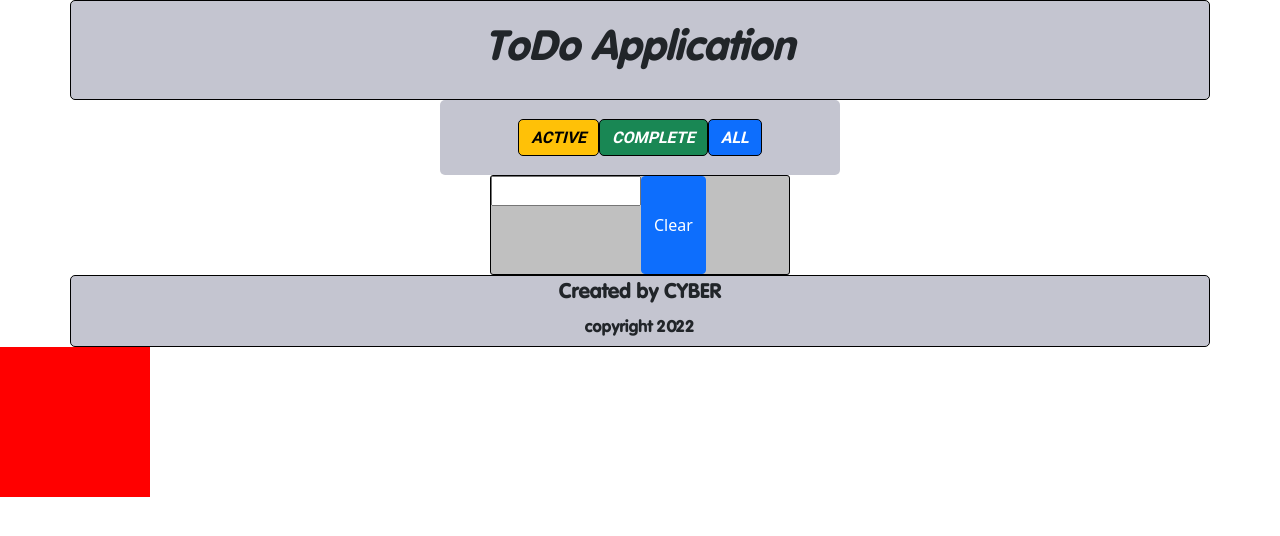
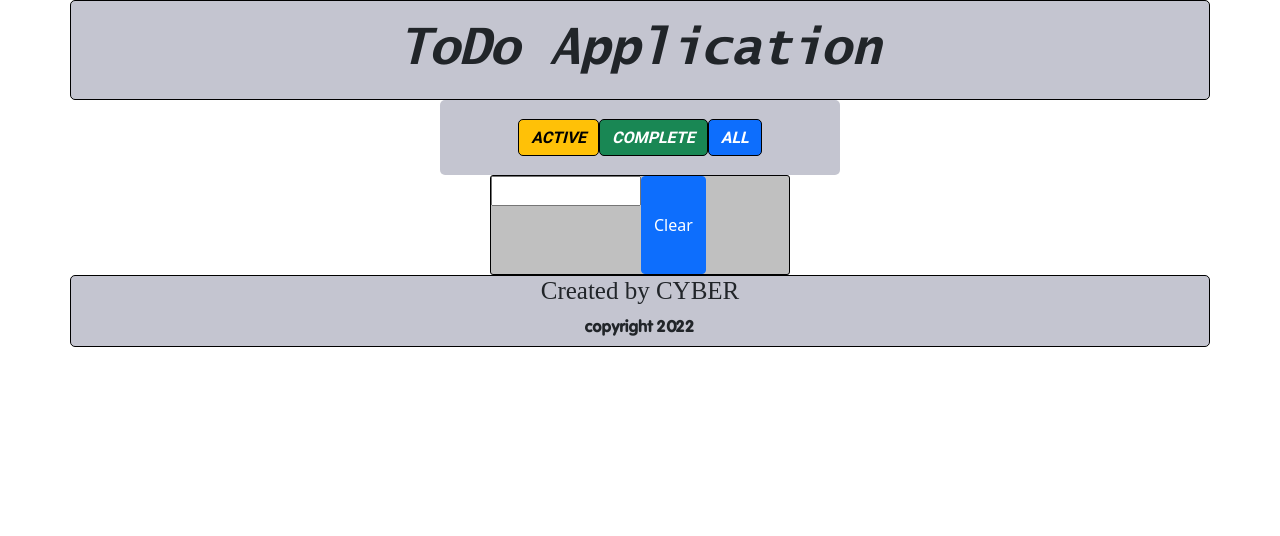
Before and after one commit to TheCyber1991Tula/frontend-template-boilerplate, a React app: page / in a window 1280 px wide. Shown: the top 536 px of the page. Built offline with nearby package versions, Linux system fonts and the light colour scheme.

Commit message:
Переписываю стили для компонентов header и footer на scss

```diff
--- a/package.json
+++ b/package.json
@@ -70,7 +70,7 @@
         "gulp-prettier": "^4.0.0",
         "html-loader": "^3.1.0",
         "husky": "^7.0.4",
-        "mini-css-extract-plugin": "^2.5.2",
+        "mini-css-extract-plugin": "^1.3.6",
         "node-sass": "^7.0.1",
         "postcss": "^8.3.6",
         "postcss-loader": "^6.2.0",
--- /dev/null
+++ b/src/assets/styles/Footer.scss
@@ -0,0 +1,22 @@
+#footer__wrap{
+    background: #C4C5D0;
+    border-radius: 5px;
+    border: solid 1px black;
+    display: flex;
+    flex-direction: column;
+    justify-content: center;
+
+    h4{
+        font: {
+            family: 'Compact Bold';
+            size: 25px;
+        }
+    }
+
+    h5{
+        font: {
+            family: 'Vogue Bold';
+            size: 20px;
+        }
+    }
+}
--- /dev/null
+++ b/src/assets/styles/Header.scss
@@ -0,0 +1,22 @@
+@import './fonts.scss';
+
+#header__wrap{
+    align-items: center;
+    background: #C4C5D0;
+    border-radius: 5px;
+    border: solid 1px black;
+    display: flex;
+    flex-direction: row;
+    height: 100px;
+    justify-content: center;
+    width: 100%;
+
+    #header__h1{
+        text-align: center;
+        font: {
+            family: 'Lucida Sans Typewriter Bold';
+            style: italic;
+            size: 50px;
+        }
+    }
+}
--- a/src/assets/styles/style.scss
+++ b/src/assets/styles/style.scss
@@ -1,5 +1,3 @@
-@import 'fonts.scss';
-
 #test{
     width: 150px;
     height: 150px;
--- a/src/components/Footer.tsx
+++ b/src/components/Footer.tsx
@@ -1,35 +1,13 @@
 import React, { Component } from 'react';
-import styled from 'styled-components';
+import '../assets/styles/Footer.scss';
 
 export default class Footer extends Component {
     render() {
         return (
-            <StyledFooter className="container">
-                <StyledH4>Created by CYBER</StyledH4>
-                <StyledH5>copyright 2022</StyledH5>
-            </StyledFooter>
+            <div className="container" id="footer__wrap">
+                <h4 className="text-center">Created by CYBER</h4>
+                <h5 className="text-center">copyright 2022</h5>
+            </div>
         );
     }
 }
-
-const StyledFooter = styled.div`
-    align-items: center;
-    background: #C4C5D0;
-    border-radius: 5px;
-    border: solid 1px black;
-    display: flex;
-    flex-direction: column;
-    justify-content: center;
-`;
-
-const StyledH4 = styled.h4`
-    font-family: 'Vogue Bold';
-    font-size: 25px;
-    text-align: center;
-`;
-
-const StyledH5 = styled.h5`
-    font-family: 'Vogue Bold';
-    font-size: 20px;
-    text-align: center;
-`;
--- a/src/components/Header.tsx
+++ b/src/components/Header.tsx
@@ -1,33 +1,12 @@
 import React, { Component } from 'react';
-import styled from 'styled-components';
-import '../assets/styles/style.scss';
+import '../assets/styles/Header.scss';
 
 export default class Header extends Component {
     render() {
         return (
-            <StyledHeader className="container">
-                <StyledH1>ToDo Application</StyledH1>
-            </StyledHeader>
+            <div className="container" id="header__wrap">
+                <h1 id="header__h1">ToDo Application</h1>
+            </div>
         );
     };
 };
-
-const StyledH1 = styled.h1`
-    font-family: 'Vogue Bold';
-    font-size: 50px;
-    text-align: center;
-`;
-
-const StyledHeader = styled.div`
-    align-items: center;
-    background: #C4C5D0;
-    border-radius: 5px;
-    border: solid 1px black;
-    display: flex;
-    flex-direction: row;
-    font-family: 'Lucida Sans Typewriter Bold';
-    font-style: italic;
-    height: 100px;
-    justify-content: center;
-    width: 100%;
-`;
--- a/webpack.config.js
+++ b/webpack.config.js
@@ -42,7 +42,7 @@ module.exports = smp.wrap({
         app: `${PATHS.src}/index.tsx`,
     },
     output: {
-        filename: '[name].[contenthash].js',
+        filename: '[name].js',
         path: PATHS.dist,
         publicPath: '/',
     },
```
Also changed, not shown: src/components/Todo.tsx (+21 -14 lines), 1 other file (tests, documents, lock files or other folders).
